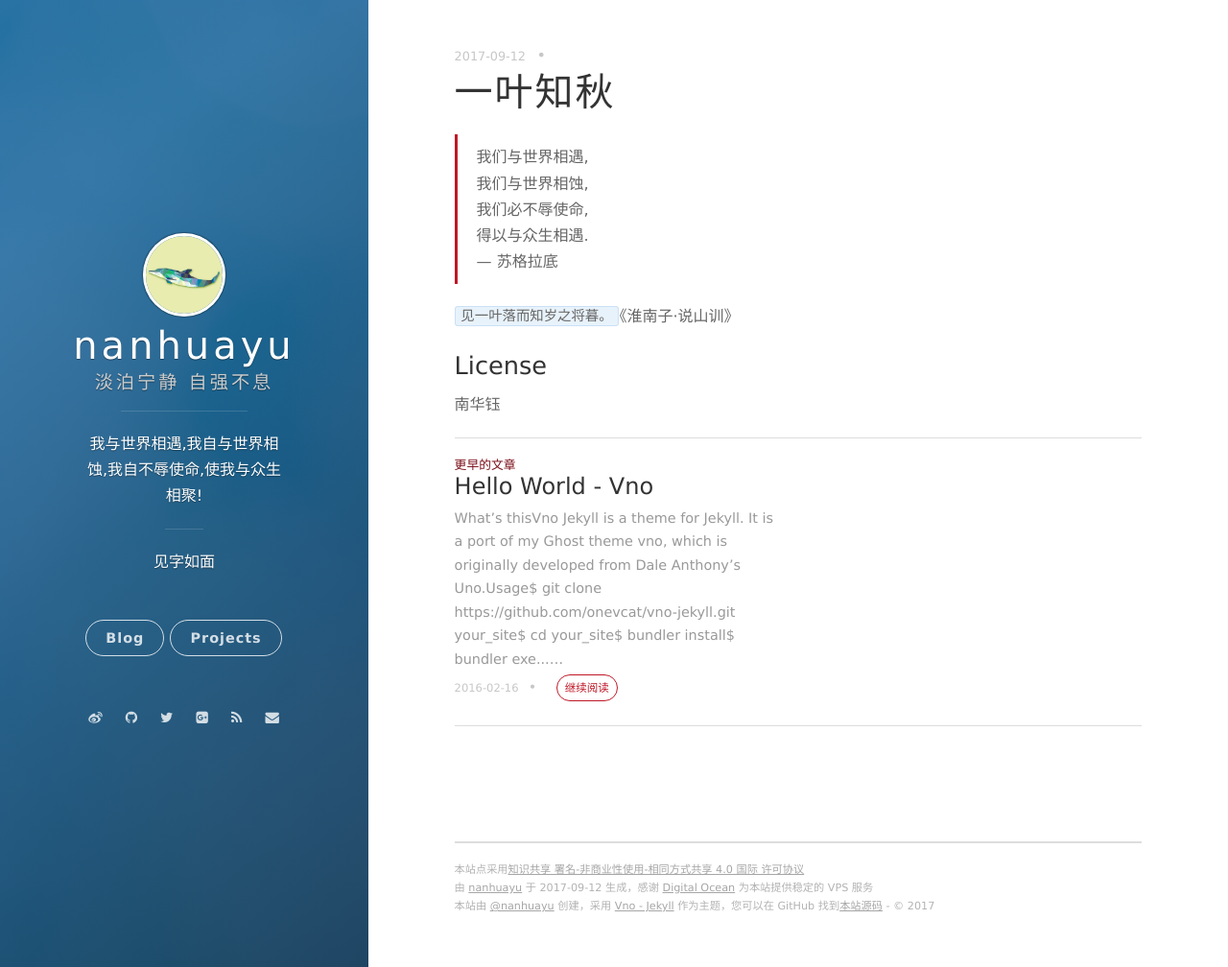
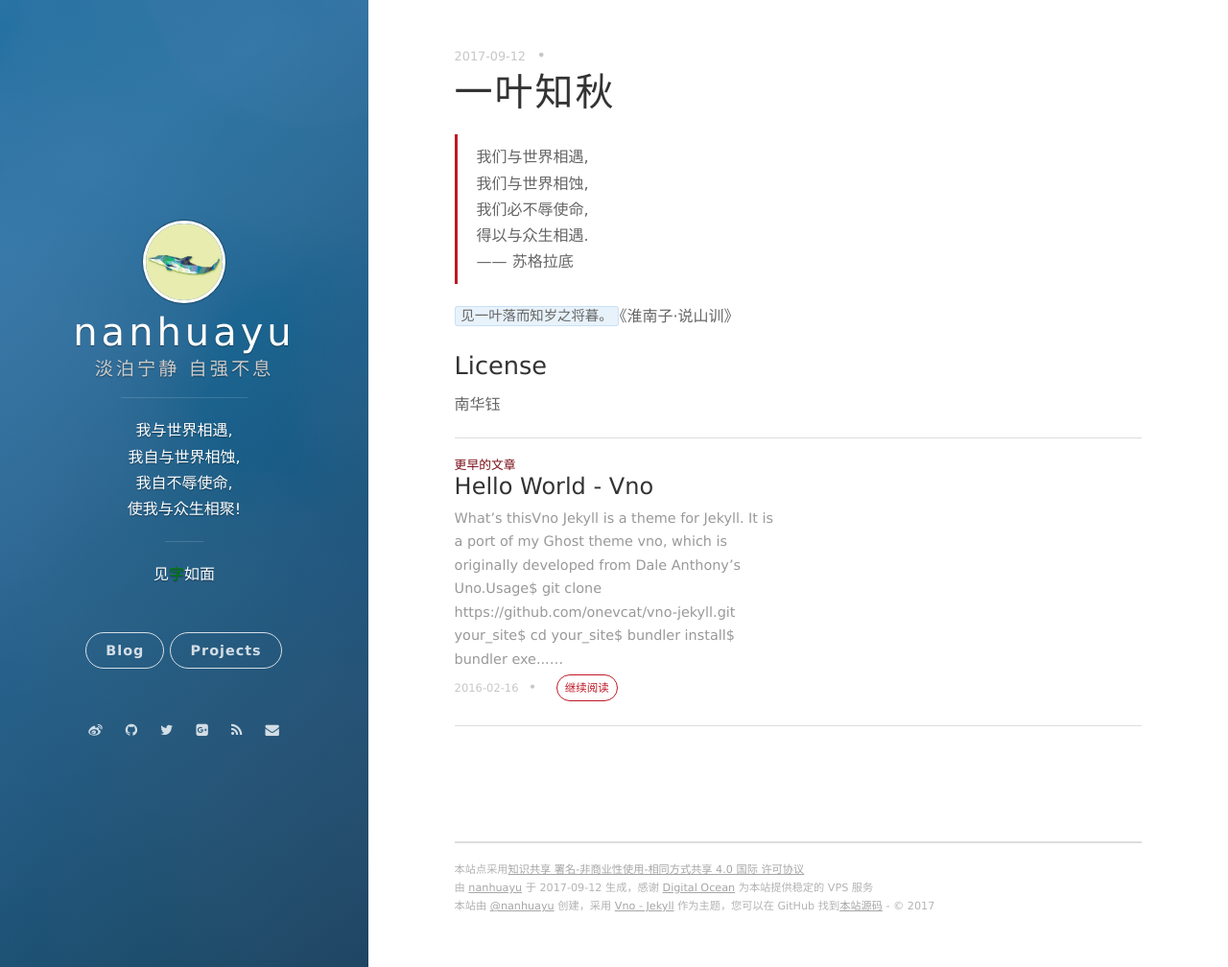
Before and after one commit to nanhuayu/nanhuayu.github.io, a Jekyll site: the page built from _posts/2017-09-12-一叶知秋.markdown, in a window 1280 px wide and 1008 px high. Shown: the whole window at 96% size. Built offline with Jekyll 4.4.1, drawn with Linux system fonts in a browser that asks for light colours; nearby versions of some CDN libraries; comment, search, counter and statistics services are not loaded.

Commit message:
'nanhuayu'

```diff
--- a/_config.yml
+++ b/_config.yml
@@ -1,8 +1,8 @@
 # Basic
 title: nanhuayu
 subtitle: 淡泊宁静 自强不息
-welcome_message: <a href="https://github.com/nanhuayu" target="_blank">见<b>字</b>如面</a>
-description: 我与世界相遇,我自与世界相蚀,我自不辱使命,使我与众生相聚!
+welcome_message: <a href="https://github.com/nanhuayu" target="_blank">见<font color=green>字</font>如面</a>
+description: 我与世界相遇,<br>我自与世界相蚀,<br>我自不辱使命,<br>使我与众生相聚!
 creator: <a href="http://nanhuayu.com">@nanhuayu</a>
 
 url: "http://www.nanhuayu.com"
--- a/_posts/2017-09-12-一叶知秋.markdown
+++ b/_posts/2017-09-12-一叶知秋.markdown
@@ -8,7 +8,7 @@ date: 2017-09-12 20:24:24.000000000 +09:00
 > 我们与世界相蚀,
 > 我们必不辱使命,
 > 得以与众生相遇.
-> --- 苏格拉底
+        —— 苏格拉底
 
 `见一叶落而知岁之将暮。`《淮南子·说山训》
 
```
